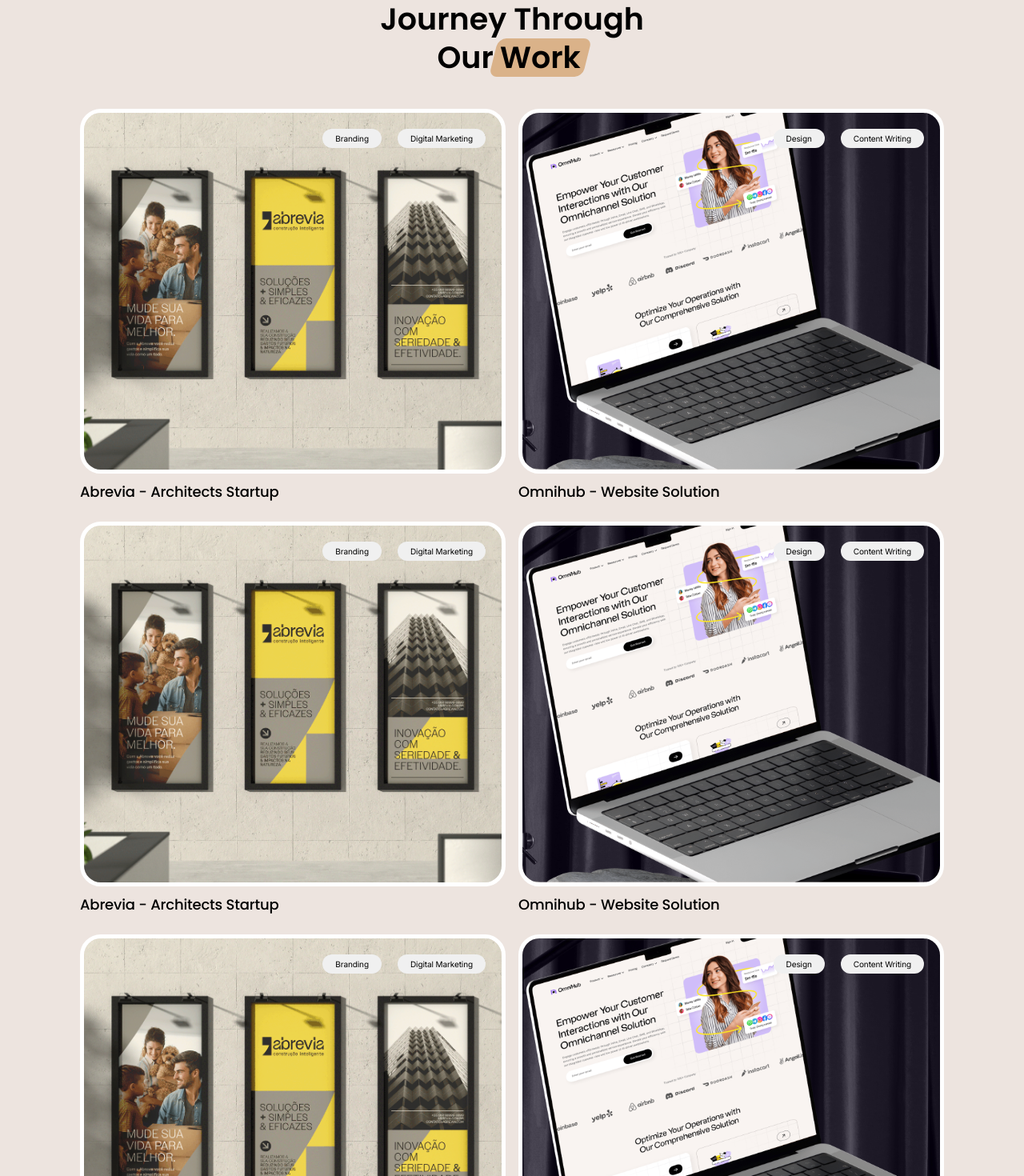
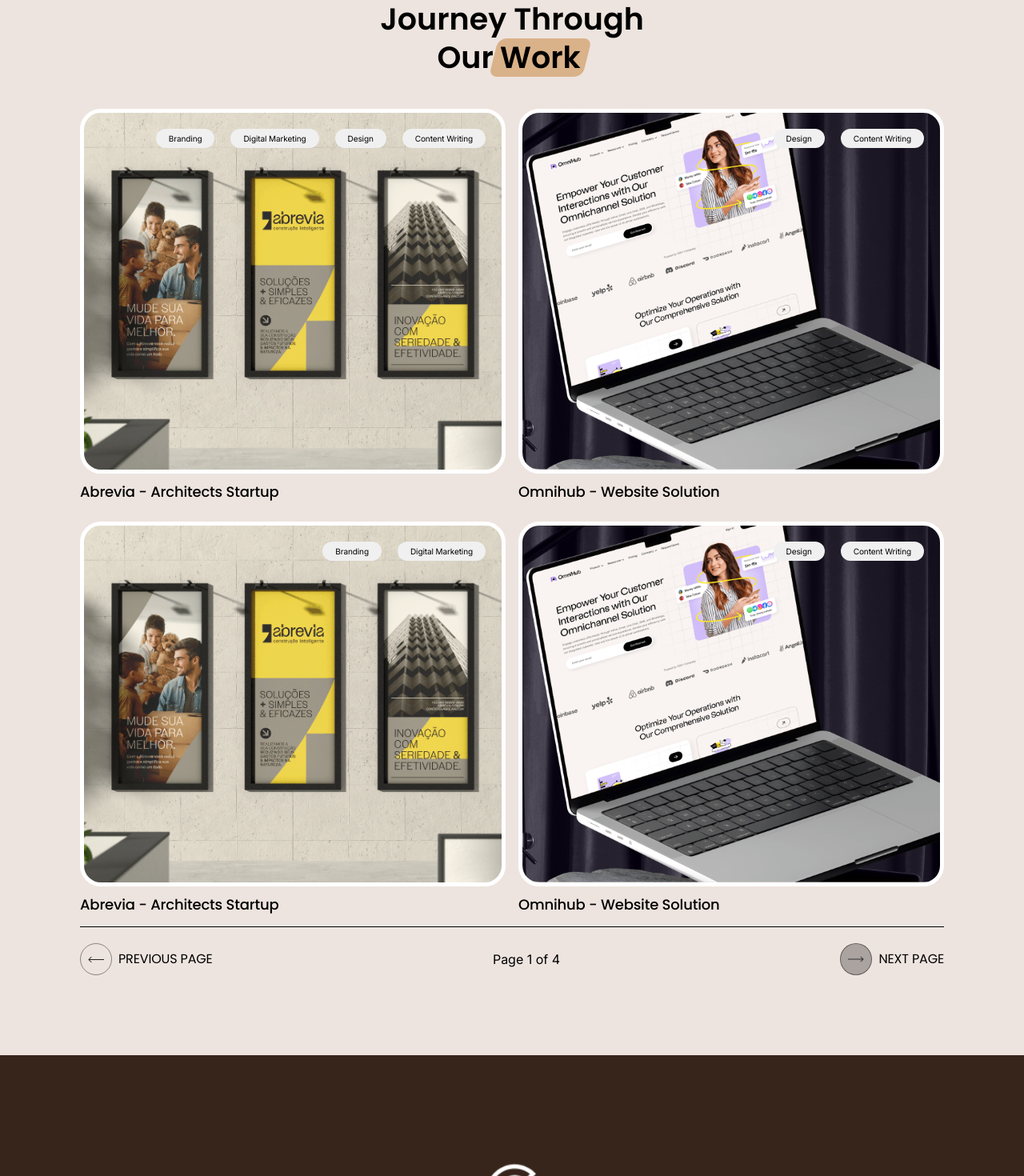
Before and after one commit to Vaishnav-Vijayan07/creative-agency, a Next.js app: page /portfolio in a window 1280 px wide. Shown: the part 740-2210 px from the top of the page at 80% size. Built offline with nearby package versions, Linux system fonts and the light colour scheme.

Commit message:
added portfolio field too

```diff
--- a/src/app/portfolio/page.js
+++ b/src/app/portfolio/page.js
@@ -1,11 +1,104 @@
 "use client";
-import React, { useEffect } from "react";
+import React, { useEffect, useState } from "react";
 import styles from "@/styles/PortfolioPage.module.scss";
 import AOS from "aos";
 import "aos/dist/aos.css";
 import { Router } from "next/router";
 
 const Portfolio = () => {
+  const [currentPage, setCurrentPage] = useState(1);
+  const itemsPerPage = 4; // Number of items to display per page
+  const items = [
+    {
+      id: 1,
+      title: "Abrevia - Architects Startup",
+      categories: ["Branding", "Digital Marketing", "Design", "Content Writing"],
+      image: "/images/portfolio/portfolio_1.png",
+    },
+    {
+      id: 2,
+      title: "Omnihub - Website Solution",
+      categories: ["Design", "Content Writing"],
+      image: "/images/portfolio/portfolio_2.png",
+    },
+    {
+      id: 3,
+      title: "Abrevia - Architects Startup",
+      categories: ["Branding", "Digital Marketing"],
+      image: "/images/portfolio/portfolio_1.png",
+    },
+    {
+      id: 4,
+      title: "Omnihub - Website Solution",
+      categories: ["Design", "Content Writing"],
+      image: "/images/portfolio/portfolio_2.png",
+    },
+    {
+      id: 5,
+      title: "Abrevia - Architects Startup",
+      categories: ["Branding", "Digital Marketing"],
+      image: "/images/portfolio/portfolio_1.png",
+    },
+    {
+      id: 7,
+      title: "Omnihub - Website Solution",
+      categories: ["Design", "Content Writing"],
+      image: "/images/portfolio/portfolio_2.png",
+    },
+    {
+      id: 8,
+      title: "Omnihub - Website Solution",
+      categories: ["Design", "Content Writing"],
+      image: "/images/portfolio/portfolio_2.png",
+    },
+    {
+      id: 9,
+      title: "Omnihub - Website Solution",
+      categories: ["Design", "Content Writing"],
+      image: "/images/portfolio/portfolio_2.png",
+    },
+    {
+      id: 10,
+      title: "Omnihub - Website Solution",
+      categories: ["Design", "Content Writing"],
+      image: "/images/portfolio/portfolio_2.png",
+    },
+    {
+      id: 11,
+      title: "Omnihub - Website Solution",
+      categories: ["Design", "Content Writing"],
+      image: "/images/portfolio/portfolio_2.png",
+    },
+    {
+      id: 12,
+      title: "Omnihub - Website Solution",
+      categories: ["Design", "Content Writing"],
+      image: "/images/portfolio/portfolio_2.png",
+    },
+    {
+      id: 13,
+      title: "Omnihub - Website Solution",
+      categories: ["Design", "Content Writing"],
+      image: "/images/portfolio/portfolio_2.png",
+    },
+    {
+      id: 14,
+      title: "Omnihub - Website Solution",
+      categories: ["Design", "Content Writing"],
+      image: "/images/portfolio/portfolio_2.png",
+    },
+    {
+      id: 15,
+      title: "Omnihub - Website Solution",
+      categories: ["Design", "Content Writing"],
+      image: "/images/portfolio/portfolio_2.png",
+    },
+  ];
+
+  const totalPages = Math.ceil(items.length / itemsPerPage);
+
+  // Items to display on the current page
+  const currentItems = items.slice((currentPage - 1) * itemsPerPage, currentPage * itemsPerPage);
   useEffect(() => {
     AOS.init({
       duration: 700,
@@ -13,7 +106,7 @@
     });
     // AOS.refresh();
     const handleRouteChange = () => {
-    //   AOS.refresh();
+      //   AOS.refresh();
     };
 
     Router.events.on("routeChangeComplete", handleRouteChange);
@@ -23,6 +116,18 @@
       Router.events.off("routeChangeComplete", handleRouteChange);
     };
   }, []);
+
+  const handleNextPage = () => {
+    if (currentPage < totalPages) {
+      setCurrentPage(currentPage + 1);
+    }
+  };
+
+  const handlePrevPage = () => {
+    if (currentPage > 1) {
+      setCurrentPage(currentPage - 1);
+    }
+  };
   return (
     <main className={styles.portfolio_container}>
       <div style={{ height: "100%" }}>
@@ -40,7 +145,7 @@
 
       <div className={styles.portfolio_container}>
         <div className={styles.top_section}>
-          <div className={styles.header_container} data-aos="fade-up" key='p_1'>
+          <div className={styles.header_container} data-aos="fade-up" key="p_1">
             <h3>
               Journey Through <br /> Our
               <div>
@@ -52,85 +157,38 @@
         </div>
         <div className={styles.slider_container}>
           <div className={styles.slider}>
-            <div data-aos="flip-left" key='p_2'>
-              <div key={"1"} className={styles.card}>
-                <div className={styles.card_content}>
-                  <span>Branding</span>
-                  <span>Digital Marketing</span>
+            {currentItems.map((item) => (
+              <div data-aos="flip-left" key={item.id}>
+                <div className={styles.card}>
+                  <div className={styles.card_content}>
+                    {item.categories.map((category, index) => (
+                      <span key={index}>{category}</span>
+                    ))}
+                  </div>
+                  <img src={item.image} alt="portfolio" />
                 </div>
-                <img src="/images/portfolio/portfolio_1.png" alt="portfolio" />
+                <p>{item.title}</p>
               </div>
-              <p>Abrevia - Architects Startup </p>
-            </div>
-
-            <div data-aos="flip-left" key='p_3'>
-              <div key={"2"} className={styles.card}>
-                <div className={styles.card_content}>
-                  <span>Design</span>
-                  <span>Content Writing</span>
-                </div>
-                <img src="/images/portfolio/portfolio_2.png" alt="portfolio" />
-              </div>
-              <p>Omnihub - Website Solution</p>
-            </div>
-
-            <div data-aos="flip-left" key='p_4'>
-              <div key={"1"} className={styles.card}>
-                <div className={styles.card_content}>
-                  <span>Branding</span>
-                  <span>Digital Marketing</span>
-                </div>
-                <img src="/images/portfolio/portfolio_1.png" alt="portfolio" />
-              </div>
-              <p>Abrevia - Architects Startup </p>
-            </div>
-
-            <div data-aos="flip-left" key='p_5'>
-              <div key={"2"} className={styles.card}>
-                <div className={styles.card_content}>
-                  <span>Design</span>
-                  <span>Content Writing</span>
-                </div>
-                <img src="/images/portfolio/portfolio_2.png" alt="portfolio" />
-              </div>
-              <p>Omnihub - Website Solution</p>
-            </div>
-
-            <div data-aos="flip-left" key='p_6'>
-              <div key={"1"} className={styles.card}>
-                <div className={styles.card_content}>
-                  <span>Branding</span>
-                  <span>Digital Marketing</span>
-                </div>
-                <img src="/images/portfolio/portfolio_1.png" alt="portfolio" />
-              </div>
-              <p>Abrevia - Architects Startup </p>
-            </div>
-
-            <div data-aos="flip-left" key='p_7'>
-              <div key={"2"} className={styles.card}>
-                <div className={styles.card_content}>
-                  <span>Design</span>
-                  <span>Content Writing</span>
-                </div>
-                <img src="/images/portfolio/portfolio_2.png" alt="portfolio" />
-              </div>
-              <p>Omnihub - Website Solution</p>
-            </div>
+            ))}
           </div>
 
           <div className={styles.button_container}>
-            <div className={styles.button_wrapper}>
-              <div className={styles.button_container}>
+            <div className={`${styles.button_wrapper}`} onClick={handlePrevPage}>
+              <div className={`${styles.button_container} ${currentPage === 1 ? styles.disabled : ""}`}>
                 <img className={styles.left_image} src="/icons/arrow.png" alt="" />
               </div>
-              <span>PREVIOUS PAGE</span>
+              <span className={styles.button_text}>PREVIOUS PAGE</span>
             </div>
-            <div className={styles.button_wrapper}>
-              <div className={styles.button_container}>
+
+            {/* Page Indicator */}
+            <span className={styles.page_indicator}>
+              Page {currentPage} of {totalPages}
+            </span>
+            <div className={`${styles.button_wrapper}`} onClick={handleNextPage}>
+              <div className={`${styles.button_container} ${currentPage === totalPages ? styles.disabled : ""}`}>
                 <img src="/icons/arrow.png" alt="" />
               </div>
-              <span>NEXT PAGE</span>
+              <span className={styles.button_text}>NEXT PAGE</span>
             </div>
           </div>
         </div>
--- a/src/styles/PortfolioPage.module.scss
+++ b/src/styles/PortfolioPage.module.scss
@@ -80,7 +80,6 @@
         font-size: 12px;
       }
     }
-
   }
 
   .top_section {
@@ -105,13 +104,12 @@
           padding: 0 8px;
           width: min-content;
           transform: skew(-14deg);
-                    background: #DAB289;
+          background: #dab289;
           border-radius: 10px;
 
           span {
             display: inline-block;
             transform: skew(14deg);
-
           }
         }
       }
@@ -125,13 +123,11 @@
       letter-spacing: -0.01em;
       text-align: center;
       margin-top: 20px;
-
     }
 
     @media only screen and (max-width: 768px) {
       padding: 50px;
       padding-bottom: 10px;
-
     }
   }
 
@@ -165,7 +161,6 @@
         grid-row-gap: 60px;
       }
 
-
       .card {
         position: relative;
         border: 5px solid #fff;
@@ -183,13 +178,18 @@
 
         .card_content {
           position: absolute;
-                    top: 20px;
-                    right: 0;
+          top: 0px;
+          padding: 20px;
+          display: flex;
+          column-gap: 20px;
+          row-gap: 10px;
+          flex-wrap: wrap;
+          width: 100%;
+          justify-content: end;
 
           span {
             padding: 6px 16px;
-                        margin-right: 20px;
-                        background-color: #F0F0F0;
+            background-color: #f0f0f0;
             color: black;
             border-radius: 30px;
 
@@ -198,7 +198,6 @@
             font-weight: 400;
             letter-spacing: -0.01em;
             text-align: left;
-
           }
         }
 
@@ -221,12 +220,12 @@
           font-size: 14px;
         }
       }
-
     }
 
     .button_container {
       display: flex;
       justify-content: space-between;
+      align-items: center;
 
       .button_wrapper {
         display: flex;
@@ -242,11 +241,21 @@
           width: 40px;
           padding: 5px;
           cursor: pointer;
+          background-color: #1716164f;
 
-                    @media screen and (min-width:1200px) {
+          @media screen and (min-width: 1200px) {
             height: 40px;
             width: 40px;
           }
+        }
+        @media screen and (max-width: 600px) {
+          .button_text {
+            display: none;
+          }
+        }
+
+        .disabled {
+          background-color: transparent !important;
         }
 
         span {
@@ -257,13 +266,9 @@
           letter-spacing: -0.01em;
           text-align: left;
 
-                    @media screen and (min-width:1200px) {
+          @media screen and (min-width: 1200px) {
             font-size: 16px;
-
           }
-
-                }
-
         }
 
         .left_image {
@@ -275,6 +280,6 @@
           object-fit: contain;
         }
       }
-
     }
   }
+}
```
Lines whose indentation alone changed are shown as unchanged.
